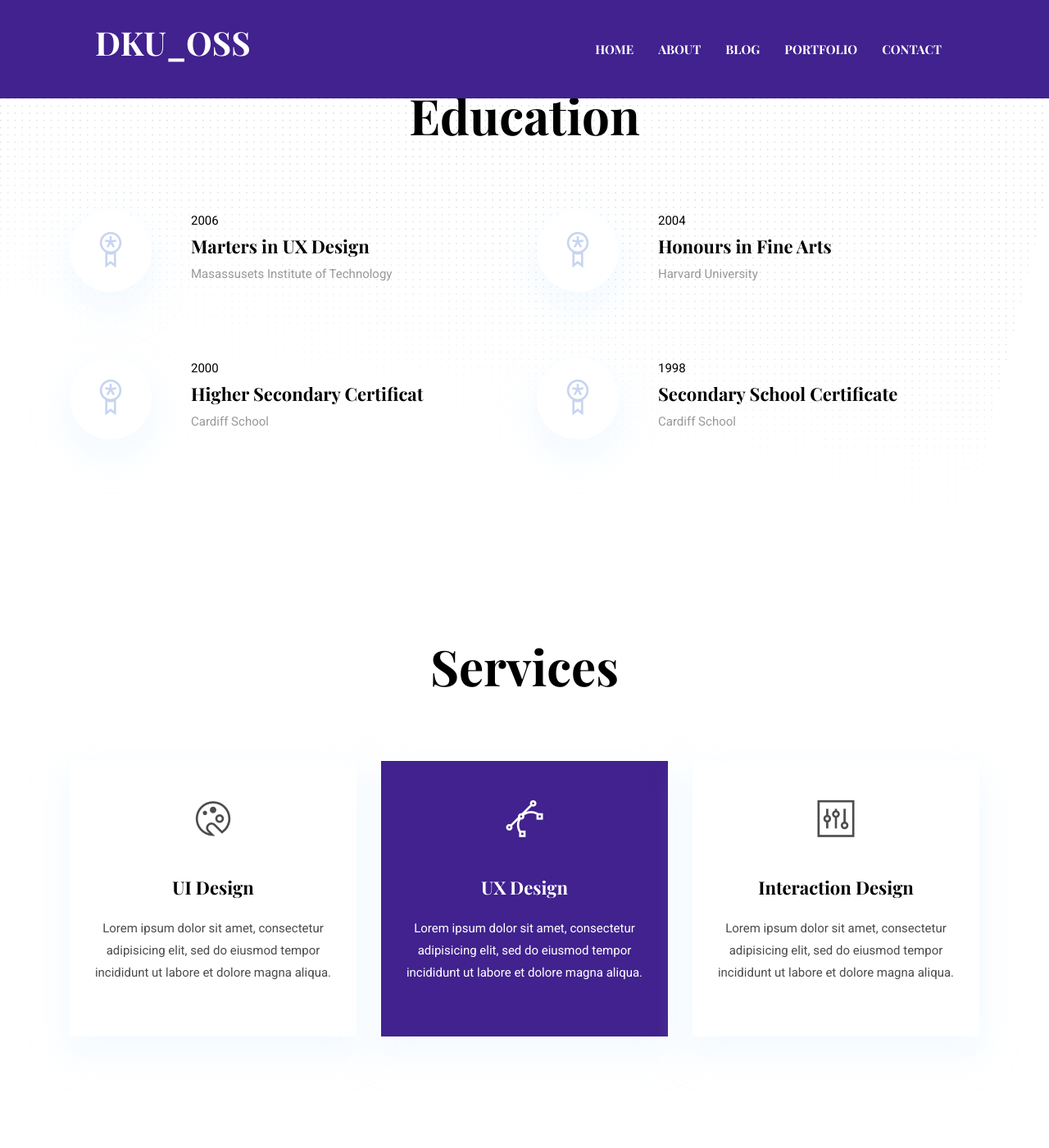
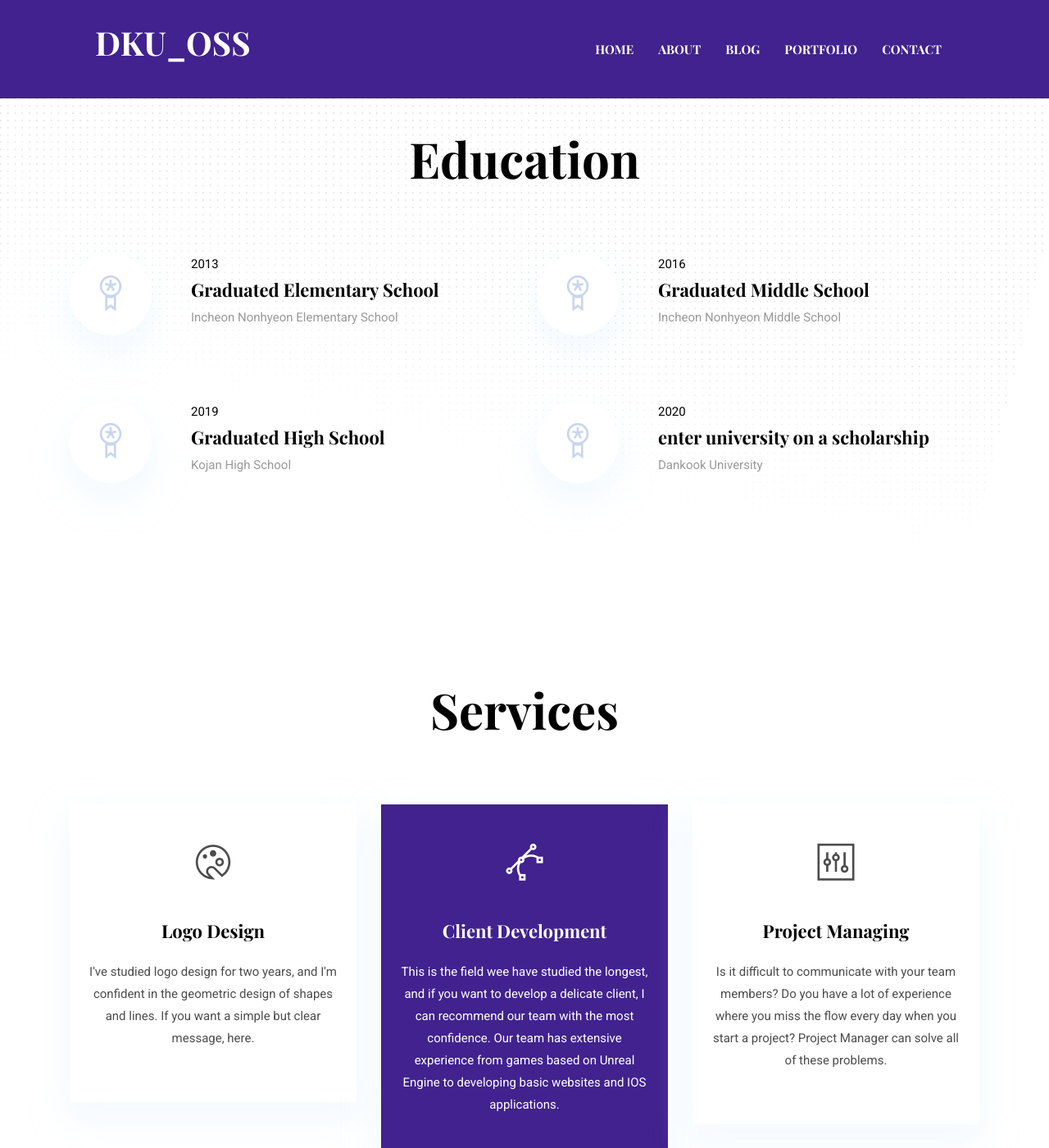
Before and after one commit to aen0n/Mid-Term-Project, a Jekyll site: the page built from index.html, in a window 1280 px wide and 1400 px high, scrolled down 2616 px. Shown: the whole window at 82% size. Built offline with Jekyll 4.4.1, drawn with Linux system fonts in a browser that asks for light colours; some of the changed text lies outside the part shown.

```diff
--- a/_data/settings.yml
+++ b/_data/settings.yml
@@ -6,7 +6,7 @@ title: DKU_OSS
 logo:
 author: aen0n
 description: this is meta description
-email: 32201950@dankook.ac.kr
+email: 32201950@dankook. <br> ac.kr
 phone: +82 10 3700 5464
 address: 94, Soraeyeok-ro, Namdong-gu, Incheon, Republic of Korea
 copyright: Copyright &copy; 2024 Designed & Developed by [aenon](https://github.com/aen0n/Mid-Term-Project)
@@ -86,9 +86,9 @@ team:
 
 skills-title: Skills
 skills:
-  - { name: Web Design, color: "#fdb157", value: "90%" }
+  - { name: Project Managing, color: "#fdb157", value: "90%" }
   - { name: Logo Design, color: "#9473e6", value: "60%" }
-  - { name: After Effects, color: "#bdecf6", value: "80%" }
+  - { name: Web Development, color: "#bdecf6", value: "80%" }
   - { name: Web App, color: "#ffbcaa", value: "70%" }
 
 #-------------------------------
@@ -97,22 +97,22 @@ skills:
 experience-title: Experience
 experience:
   - {
-      name: Junior UX Designer,
+      name: Programming Mentor,
       icon: "icon-1.png",
-      date: "Jan 2007 - Feb 2009",
-      organization: "WEBEX",
+      date: "Jan 2020 - Aug 2021",
+      organization: "903",
     }
   - {
-      name: UX & UI Designer,
+      name: Web Developer & Mentor,
       icon: "icon-2.png",
-      date: "Mar 2009 - Aug 2014",
-      organization: "AUGMEDIX",
+      date: "Sep 2021 - Present",
+      organization: "With Math&English",
     }
   - {
-      name: Senior UI Designer,
+      name: Program Developer,
       icon: "icon-3.png",
-      date: "Sep 2014 - Present",
-      organization: "THEMEFISHER",
+      date: "Feb 2020 - Present",
+      organization: "DKU University",
     }
 
 #-------------------------------
@@ -121,24 +121,24 @@ experience:
 education-title: Education
 education:
   - {
-      name: Marters in UX Design,
-      date: "2006",
-      organization: "Masassusets Institute of Technology",
+      name: Graduated Elementary School,
+      date: "2013",
+      organization: "Incheon Nonhyeon Elementary School",
     }
   - {
-      name: Honours in Fine Arts,
-      date: "2004",
-      organization: "Harvard University",
+      name: Graduated Middle School,
+      date: "2016",
+      organization: "Incheon Nonhyeon Middle School",
     }
   - {
-      name: Higher Secondary Certificat,
-      date: "2000",
-      organization: "Cardiff School",
+      name: Graduated High School,
+      date: "2019",
+      organization: "Kojan High School",
     }
   - {
-      name: Secondary School Certificate,
-      date: "1998",
-      organization: "Cardiff School",
+      name: enter university on a scholarship,
+      date: "2020",
+      organization: "Dankook University",
     }
 
 #-------------------------------
@@ -147,21 +147,21 @@ education:
 services-title: Services
 services:
   - {
-      name: UI Design,
+      name: Logo Design,
       icon: ti-palette,
-      description: "Lorem ipsum dolor sit amet, consectetur adipisicing elit, sed do eiusmod tempor incididunt ut labore et dolore magna aliqua.",
+      description: "I've studied logo design for two years, and I'm confident in the geometric design of shapes and lines. If you want a simple but clear message, here.",
       active: ,# Add true to select section
     }
   - {
-      name: UX Design,
+      name: Client Development,
       icon: ti-vector,
-      description: "Lorem ipsum dolor sit amet, consectetur adipisicing elit, sed do eiusmod tempor incididunt ut labore et dolore magna aliqua.",
+      description: "This is the field wee have studied the longest, and if you want to develop a delicate client, I can recommend our team with the most confidence. Our team has extensive experience from games based on Unreal Engine to developing basic websites and IOS applications.",
       active: true, # Add true to select section
     }
   - {
-      name: Interaction Design,
+      name: Project Managing,
       icon: ti-panel,
-      description: "Lorem ipsum dolor sit amet, consectetur adipisicing elit, sed do eiusmod tempor incididunt ut labore et dolore magna aliqua.",
+      description: "Is it difficult to communicate with your team members? Do you have a lot of experience where you miss the flow every day when you start a project? Project Manager can solve all of these problems.",
       active: ,# Add true to select section
     }
 
@@ -170,76 +170,21 @@ services:
 
 # Portfolio Home Section
 portfolio-home-items:
-  - image: "assets/images/portfolio/item-1.png"
-    url: "#"
-
-  - image: "assets/images/portfolio/item-2.png"
-    url: "#"
-
-  - image: "assets/images/portfolio/item-3.png"
-    url: "#"
 
   - image: "assets/images/portfolio/item-4.png"
-    url: "#"
+    url: "https://github.com/chalgul/EscapeofDominic"
 
-  - image: "assets/images/portfolio/item-5.png"
-    url: "#"
 
 # Portfolio Page
 portfolio-label:
-  - { title: "UI/UX Design", type: "design" }
-  - { title: "BRANDING", type: "branding" }
-  - { title: "ILLUSTRATION", type: "illustration" }
+  - { title: "Development", type: "development" }
 
 portfolio-items:
-  - image: "assets/images/portfolio/item-1.png"
-    url: "#"
+  - image: "assets/images/portfolio/item-5.png"
+    url: "https://github.com/chalgul/EscapeofDominic"
     portfolio-type:
-      - type: "design"
-      - type: "illustration"
+      - type: "development"
 
-  - image: "assets/images/portfolio/item-2.png"
-    url: "#"
-    portfolio-type:
-      - type: "branding"
-
-  - image: "assets/images/portfolio/item-3.png"
-    url: "#"
-    portfolio-type:
-      - type: "illustration"
-
-  - image: "assets/images/portfolio/item-6.png"
-    url: "#"
-    portfolio-type:
-      - type: "design"
-      - type: "branding"
-
-  - image: "assets/images/portfolio/item-8.png"
-    url: "#"
-    portfolio-type:
-      - type: "illustration"
-
-  - image: "assets/images/portfolio/item-5.png"
-    url: "#"
-    portfolio-type:
-      - type: "design"
-
-  - image: "assets/images/portfolio/item-1.png"
-    url: "#"
-    portfolio-type:
-      - type: "branding"
-
-  - image: "assets/images/portfolio/item-3.png"
-    url: "#"
-    portfolio-type:
-      - type: "design"
-      - type: "illustration"
-      - type: "branding"
-
-  - image: "assets/images/portfolio/item-7.png"
-    url: "#"
-    portfolio-type:
-      - type: "illustration"
 
 #-------------------------------
 # Testimonials Section
--- a/_pages/about.md
+++ b/_pages/about.md
@@ -6,13 +6,8 @@ image: assets/images/about/haewon_author.jpg
 signature: assets/images/about/signature.png
 ---
 
-Lorem ipsum dolor sit amet, consectetur adipisicing elit, sed do eiusmod tempor incididunt ut labore et
-dolore magna aliqua. Ut enim ad minim veniam, quis nostrud exercitation ullamco laboris nisi ut aliquip ex ea
-commodo consequat.
+I'm Park Haewon, a software major student at Dankook University. I'm currently in my fourth year, and I'm developing Unreal Engine Game as a Capstone project as part of my graduation project. I'm also interested in developing financial apps and security, and I'm currently working on research on areas of interest.
 
-Duis aute irure dolor in reprehenderit in voluptate velit esse cillum dolore eu fugiat nulla pariatur.
-Excepteur sint occaecat cupidatat non proident.
+The world is big and wide, and there are so many different people. Among those countless people, I'm not sure that I'm remarkably good at developing, nor that I'm sure that I'm developing at a rapid pace. At the same time, I don't believe that the two things mentioned above determine a person's ability.
 
-Deserunt mollit anim id est laborum. Sed ut perspiciatis unde omnis iste natus error sit voluptatem
-accusantium doloremque laudantium, totam rem aperiam, eaque ipsa quae ab illo inventore veritatis et quasi
-architecto beatae vitae dicta sunt explicabo. Nemo enim ipsam voluptatem quia.
+My goals are clear. Strong beliefs have given me leadership and passion to carry out projects, and long social experience has taught me how to deal with human relationships. I'll leave it up to deciding which is more valuable, the ability to handle AI or the ability to communicate well with people.
```
